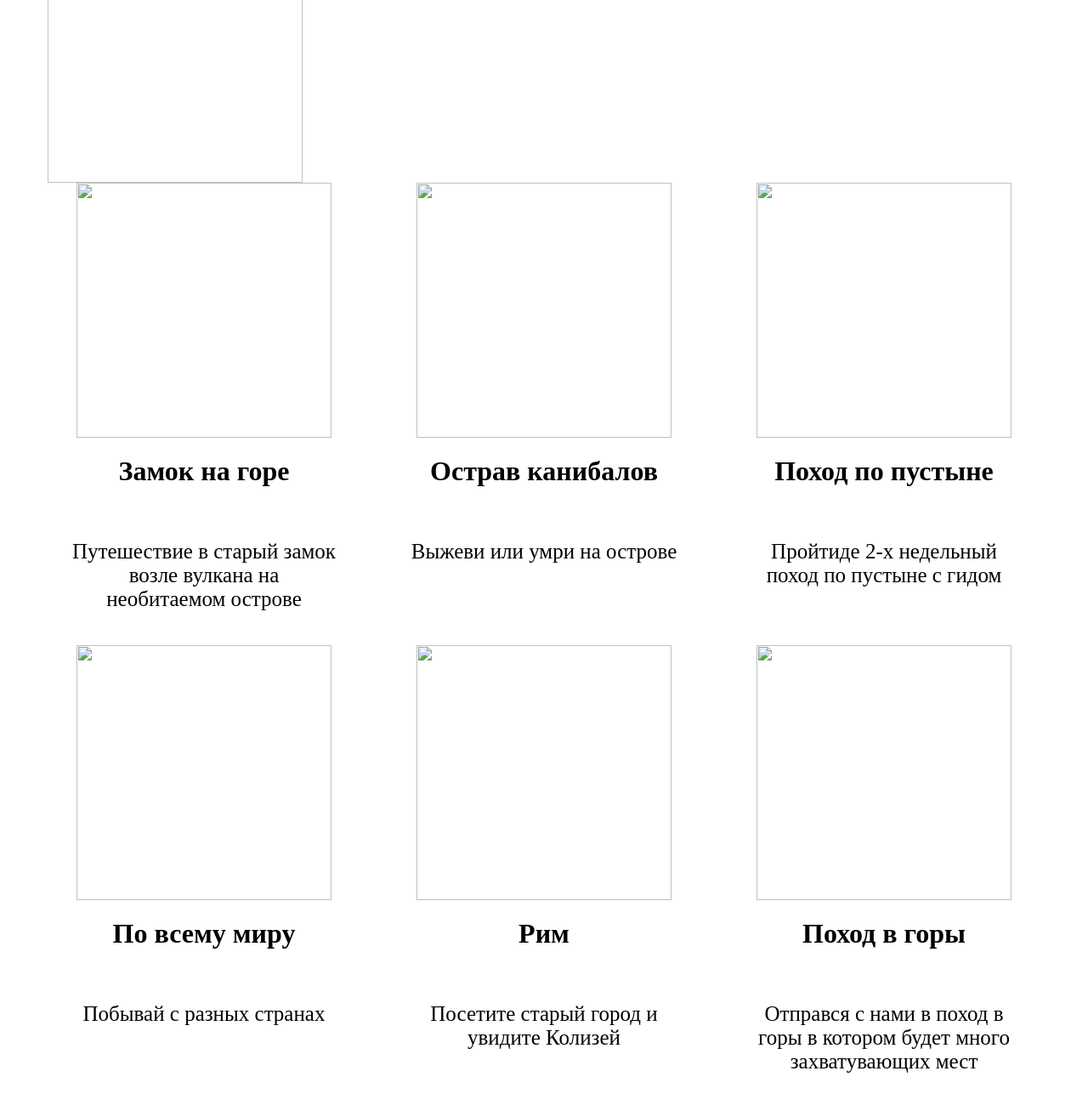
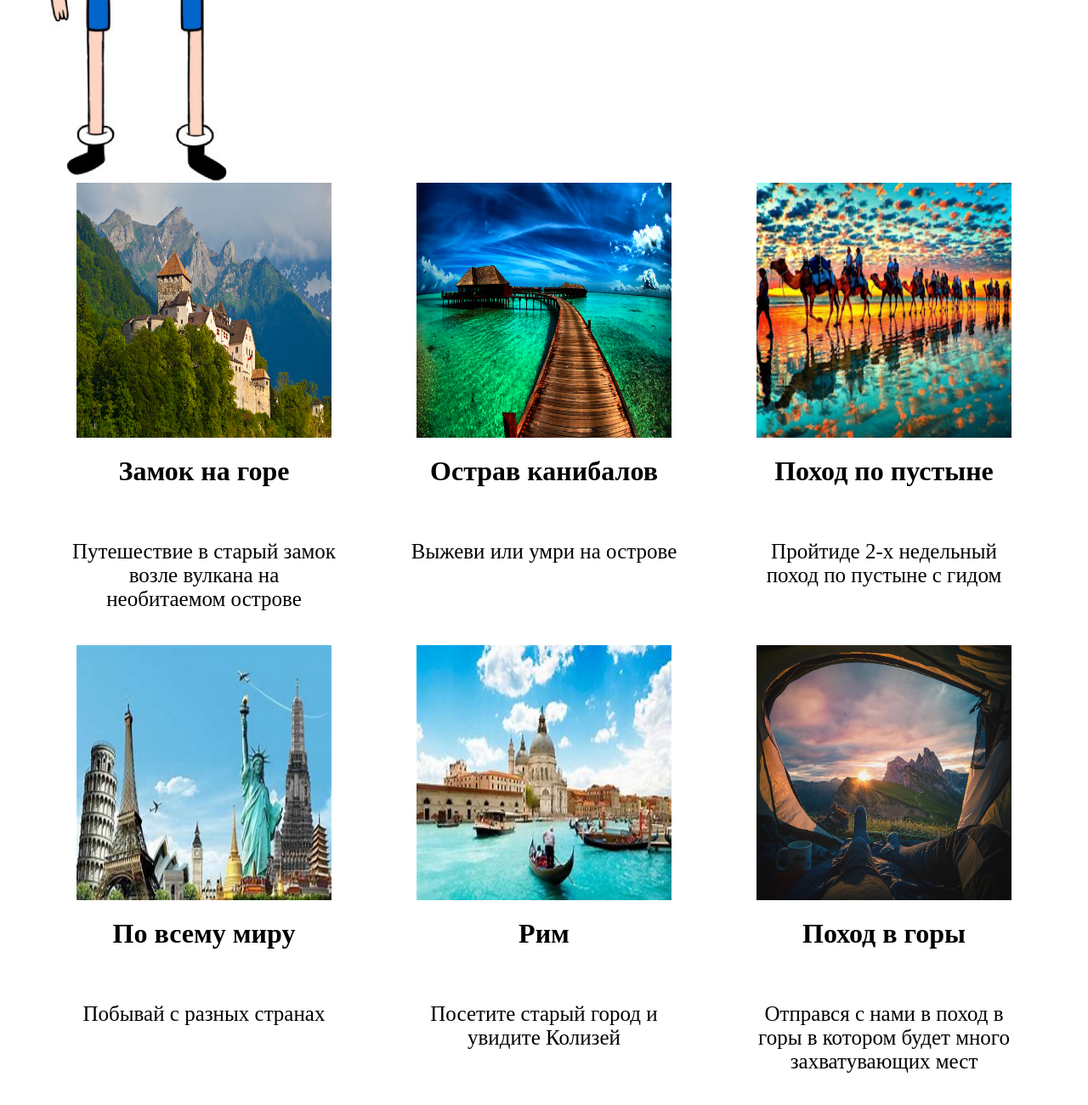
Before and after one commit to Trallok/my, a plain HTML site: page index.html in a window 1280 px wide. Shown: the part 458-1758 px from the top of the page at 85% size. Drawn offline with Linux system fonts and the light colour scheme.

Commit message:
Update index.html

```diff
--- a/index.html
+++ b/index.html
@@ -14,39 +14,39 @@
     <a href="#" class="smc">Туры</a>
 </header>
     <div class="info">
-        <img class="human"  src="images/человечик.png">
+        <img class="human"  src="человечик.png">
         <h1 class="info-text">Даров у нас тут прикольные туры можешь глянуть их ниже </h1>
     </div>
     <div class="container">
         <div class="tyr">
-            <img src="images/замок.jpg">
+            <img src="замок.jpg">
             <h1>Замок на горе</h1>
             <p>Путешествие в старый замок возле вулкана на необитаемом острове </p>
         </div>
         <div class="tyr">
-            <img src="images/что-то там.jpeg">
+            <img src="что-то там.jpeg">
             <h1>Острав канибалов</h1>
             <p>Выжеви или умри на острове </p>
         </div>
         <div class="tyr">
-            <img src="images/верблюд.png">
+            <img src="верблюд.png">
             <h1>Поход по пустыне </h1>
             <p>Пройтиде 2-х недельный поход по пустыне с гидом</p>
         </div>
     </div>
     <div class="container">
         <div class="tyr">
-            <img src="images/по миру.jpeg">
+            <img src="по миру.jpeg">
             <h1>По всему миру</h1>
             <p>Побывай с разных странах </p>
         </div>
         <div class="tyr">
-            <img src="images/куда-то.jpeg">
+            <img src="куда-то.jpeg">
             <h1>Рим</h1>
             <p>Посетите старый город и увидите Колизей</p>
         </div>
         <div class="tyr">
-            <img src="images/палатка.jpg">
+            <img src="палатка.jpg">
             <h1>Поход в горы </h1>
             <p>Отправся с нами в поход в горы в котором будет много захватувающих мест</p>
         </div>
```
